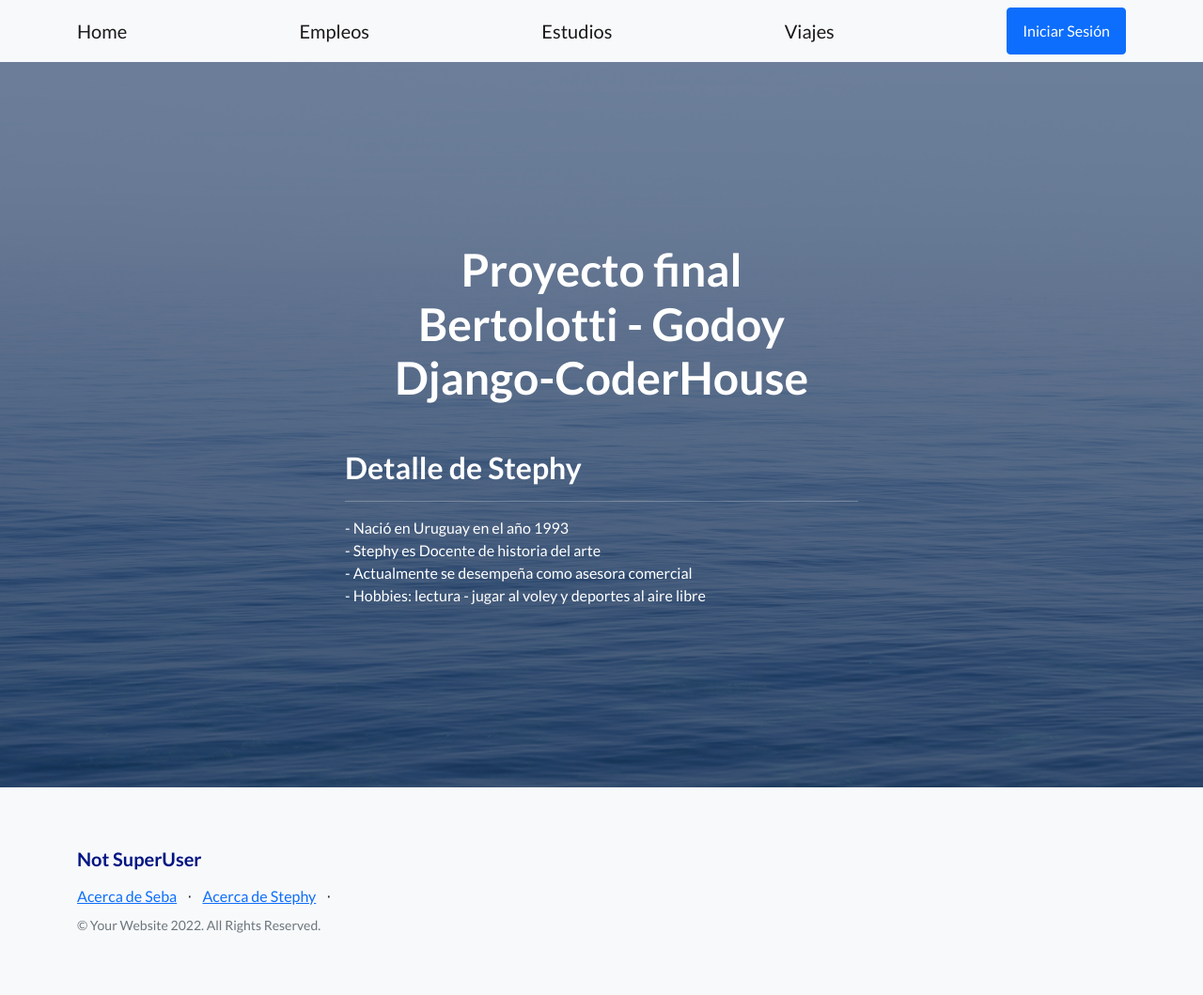
After one commit to yigoro/proyecto_final_coderhouse, a Django app: page /stephy in a window 1280 px wide. The commit adds this page. Shown: the whole page at 94% size. Run offline with Django 4.2, Linux system fonts and the light colour scheme; some libraries are stand-ins or nearby versions.

Commit message:
Agregado de dos templates para informacion personal de los desarrolladores. Se agrega archivo README como se solicita en los requisitos de entrega. Se modifican las urls y vistas para los templates nuevos

```diff
--- a/home/templates/home/index.html
+++ b/home/templates/home/index.html
@@ -43,14 +43,13 @@
                     <div class="col-xl-6">
                         <div class="text-center text-white">
                             <!-- Page heading-->
-                            <h1 class="mb-5">Proyecto final Sebastian Bertolotti <br> Django-CoderHouse</h1>
+                            <h1 class="mb-5">Proyecto final <br>Bertolotti - Godoy<br> Django-CoderHouse</h1>
                             {% if messages %}
                                 {% for message in messages %}
                                 <h4><p style="color: rgb(131, 31, 0)" {% if message.tags %} class="{{ message.tags }}"{% endif %}>{{ message }}</p></h4>
                                 {% endfor %}
                             {% endif %}
                             <div class="text-lg-start text-white">
-
                                 {% block FinalProject_content %}
 
                                 {% endblock %}
@@ -69,6 +68,21 @@
                     <h5><p style="color: rgb(0, 20, 131)" >Not SuperUser</p></h5>
                 {%endif%}
             </div>
+
+            <div class="container">
+                <div class="row">
+                    <div class="col-lg-6 h-100 text-center text-lg-start my-auto">
+                        <ul class="list-inline mb-2">
+                            <li class="list-inline-item"><a href="{% url 'home:about-seba' %}">Acerca de Seba</a></li>
+                            <li class="list-inline-item">⋅</li>
+                            <li class="list-inline-item"><a href="{% url 'home:about-stephy' %}">Acerca de Stephy</a></li>
+                            <li class="list-inline-item">⋅</li>
+                        </ul>
+                        <p class="text-muted small mb-4 mb-lg-0">&copy; Your Website 2022. All Rights Reserved.</p>
+                    </div>
+                 </div>
+            </div>
+
         </footer>
         <!-- Bootstrap core JS-->
         <script src="https://cdn.jsdelivr.net/npm/bootstrap@5.1.3/dist/js/bootstrap.bundle.min.js"></script>
--- /dev/null
+++ b/home/templates/home/stephy.html
@@ -0,0 +1,13 @@
+{% extends "home/index.html" %}
+{% load static %}
+{% block FinalProject_content %}
+
+<h2>Detalle de Stephy</h2>
+<hr>
+<a> - Nació en Uruguay en el año 1993</a><br>
+<a> - Stephy es Docente de historia del arte</a><br>
+<a> - Actualmente se desempeña como asesora comercial</a><br>
+<a> - Hobbies: lectura - jugar al voley y deportes al aire libre</a><br>
+
+
+{% endblock %}
--- a/home/urls.py
+++ b/home/urls.py
@@ -5,4 +5,6 @@ app_name='home'
 urlpatterns = [
     path('', views.index, name='main'),
     path('search', views.search, name='search'),
+    path('seba', views.AboutSebaView, name='about-seba'),
+    path('stephy', views.AboutStephyView, name='about-stephy'),
 ]
--- a/home/views.py
+++ b/home/views.py
@@ -43,3 +43,16 @@ def search(request):
         context=context_dict,
         template_name="home/main.html",
     )
+
+
+def AboutSebaView(request):
+    return render(
+        request=request,
+        template_name="home/seba.html",
+    )
+
+def AboutStephyView(request):
+    return render(
+        request=request,
+        template_name="home/stephy.html",
+    )
```
Also changed, not shown: home/templates/home/seba.html (added, +13 -0 lines), README.md (added), db.sqlite3.
